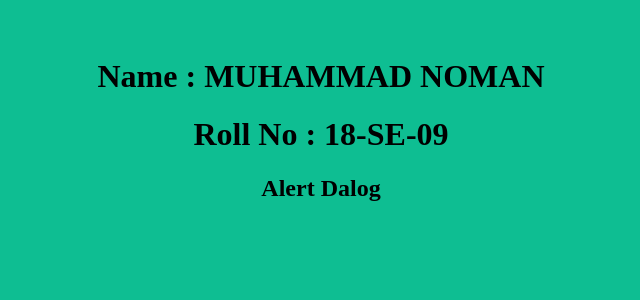
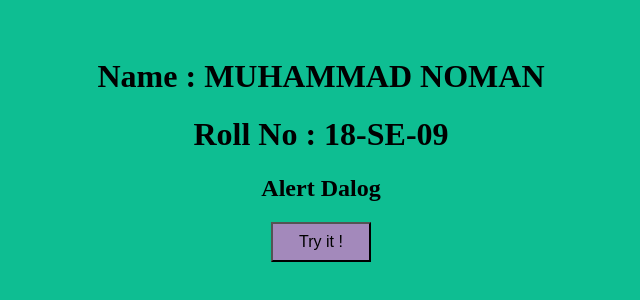
Before and after one commit to ItsNotABugOk/Vp_Lac, a plain HTML site: page index.html in a window 1280 px wide. Shown: the part 134-434 px from the top of the page, without its empty margins (319-959 px from the left). Drawn offline with Linux system fonts and the light colour scheme.

Commit message:
Adding Button

```diff
--- a/index.html
+++ b/index.html
@@ -14,7 +14,7 @@
   <h1>Roll No : 18-SE-09</h1>
   <h2> Alert Dalog</h2>
 
-<!-- <button class=" btn" onclick="myFunction()">Try it !</button> -->
+<button class=" btn" onclick="myFunction()">Try it !</button>
 
 
 
--- a/scripts/index.js
+++ b/scripts/index.js
@@ -1,10 +1,10 @@
-// /**
-//  * index.js
-//  * - All our useful JS goes here, awesome!
-//  */
+/**
+ * index.js
+ * - All our useful JS goes here, awesome!
+ */
 
-// console.log("JavaScript is amazing!");
-// function myFunction() {
-//     // window.prompt("sometext","defaultText");
-//     alert("I am an alert box!");
-// }
+console.log("JavaScript is amazing!");
+function myFunction() {
+    // window.prompt("sometext","defaultText");
+    alert("I am an alert box!");
+}
```
